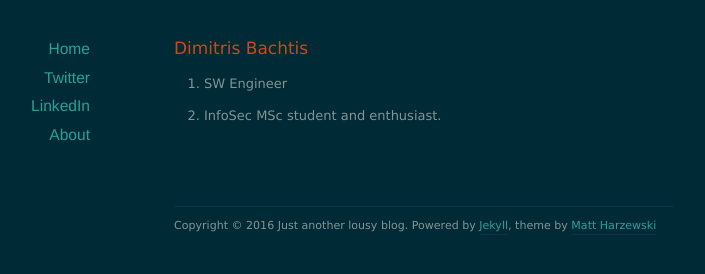
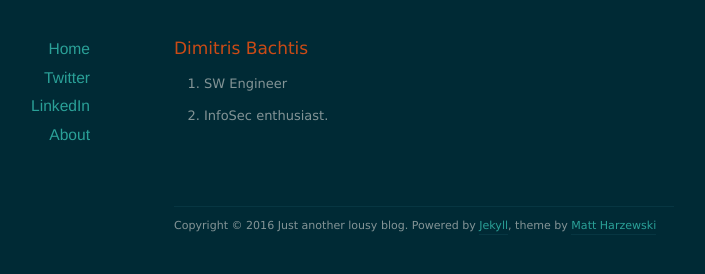
Before and after one commit to 0xDiBa/0xDiBa.github.io, a Jekyll site: the page built from about.md, in a window 1280 px wide. Shown: the part 136-410 px from the top of the page, without its empty margins (216-921 px from the left). Built offline with Jekyll 4.4.1, drawn with Linux system fonts in a browser that asks for light colours; nearby versions of some CDN libraries.

Commit message:
Update about.md

```diff
--- a/about.md
+++ b/about.md
@@ -5,4 +5,4 @@ permalink: /about/
 ---
 
 * SW Engineer
-* InfoSec MSc student and enthusiast.
+* InfoSec enthusiast.
```
